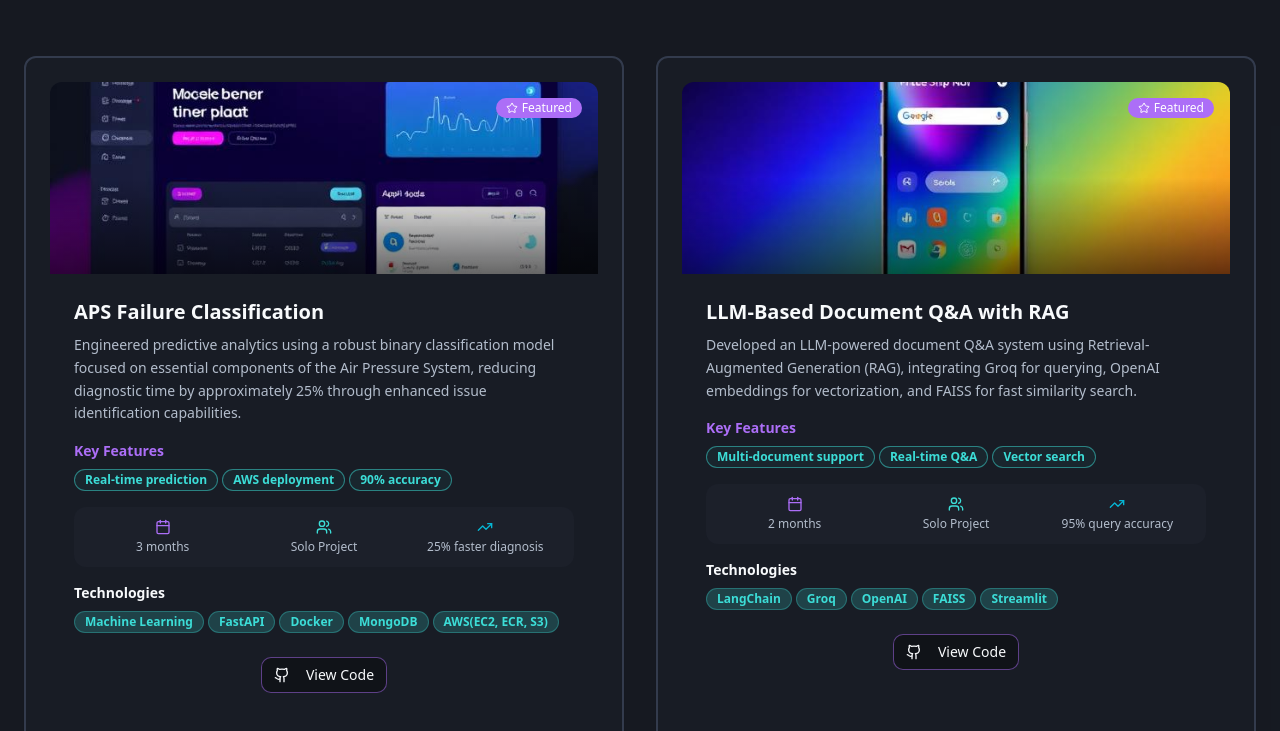
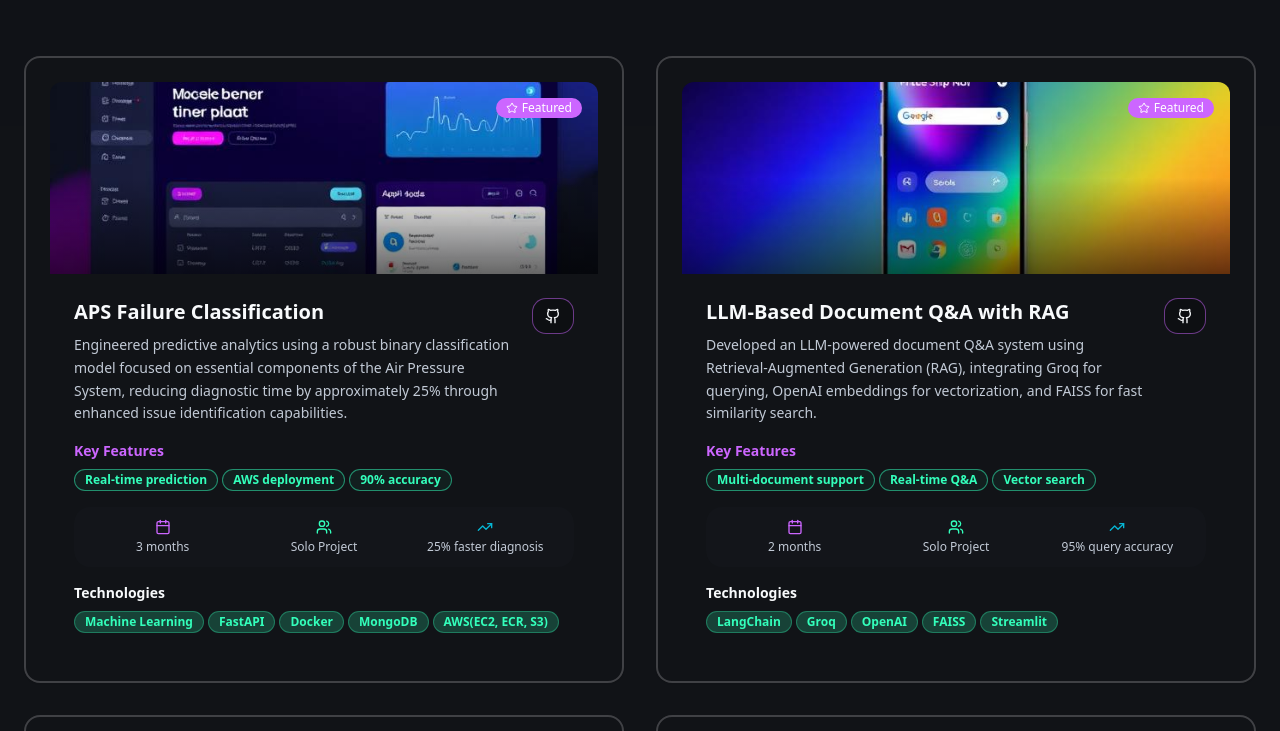
Before and after one commit to tchandrareddy21/tchandrareddy21.github.io, a React (Vite) app: page / in a window 1280 px wide. Shown: the part 2923-3654 px from the top of the page. Built offline with nearby package versions, Linux system fonts and the light colour scheme.

Commit message:
Update page style
Apply liquid glass effect with vibrant colors in dark mode. Move GitHub CTA to after project title.

```diff
--- a/src/components/Portfolio.tsx
+++ b/src/components/Portfolio.tsx
@@ -300,7 +300,8 @@ const Portfolio = () => {
   return (
     <div className="min-h-screen bg-background text-foreground">
       {/* Fixed Navigation */}
-      <nav className="fixed top-0 left-0 right-0 z-50 bg-background/80 backdrop-blur-md border-b border-border">
+      <nav className="fixed top-0 left-0 right-0 z-50 bg-background/60 backdrop-blur-xl border-b border-white/20"
+           style={{ background: 'var(--glass-bg)', backdropFilter: 'var(--glass-blur)' }}>
         <div className="container mx-auto px-6 py-4">
           <div className="flex items-center justify-between">
             <div className="text-2xl font-bold text-primary">
@@ -329,7 +330,7 @@ const Portfolio = () => {
       </nav>
 
       {/* Hero Section */}
-      <section id="home" className="min-h-screen flex items-center justify-center relative overflow-hidden">
+      <section id="home" className="min-h-screen flex items-center justify-center relative overflow-hidden bg-gradient-to-br from-background via-purple-900/10 to-cyan-900/10">
         <div className="absolute inset-0 gradient-hero opacity-50"></div>
         <div className="container mx-auto px-6 py-20 relative z-10">
           <div className="flex flex-col lg:flex-row items-center justify-between gap-12">
@@ -450,7 +451,8 @@ const Portfolio = () => {
           </h2>
           <div className="grid grid-cols-1 md:grid-cols-2 lg:grid-cols-3 gap-8">
             {Object.entries(skills).map(([category, skillList]) => (
-              <Card key={category} className="group relative overflow-hidden border-2 border-transparent hover:border-primary/30 transition-all duration-300 bg-gradient-to-br from-card/80 to-card/60 backdrop-blur-sm">
+              <Card key={category} className="group relative overflow-hidden border-2 border-white/20 hover:border-primary/50 transition-all duration-300 bg-card/60 backdrop-blur-xl"
+                   style={{ background: 'var(--glass-bg)', backdropFilter: 'var(--glass-blur)' }}>
                 <div className="absolute inset-0 bg-gradient-to-br from-primary/5 to-accent/5 opacity-0 group-hover:opacity-100 transition-opacity duration-300"></div>
                 <CardHeader className="relative z-10">
                   <CardTitle className="flex items-center gap-3 text-xl">
@@ -513,9 +515,19 @@ const Portfolio = () => {
                   </div>
                 </div>
                 <CardContent className="p-6 space-y-4">
-                  <div>
-                    <h3 className="text-xl font-bold mb-2 group-hover:text-primary transition-colors">{project.title}</h3>
-                    <p className="text-muted-foreground text-sm leading-relaxed">{project.description}</p>
+                  <div className="flex items-start justify-between gap-4">
+                    <div className="flex-1">
+                      <h3 className="text-xl font-bold mb-2 group-hover:text-primary transition-colors">{project.title}</h3>
+                      <p className="text-muted-foreground text-sm leading-relaxed">{project.description}</p>
+                    </div>
+                    <Button
+                      size="sm"
+                      variant="outline"
+                      onClick={() => openModal(project, 'github')}
+                      className="border-primary/50 hover:bg-primary/10 shrink-0"
+                    >
+                      <Github className="h-3 w-3" />
+                    </Button>
                   </div>
 
                   {/* Key Features */}
@@ -558,18 +570,6 @@ const Portfolio = () => {
                      </div>
                    </div>
 
-                   {/* Action Buttons */}
-                   <div className="flex justify-center pt-2">
-                     <Button
-                       size="sm"
-                       variant="outline"
-                       onClick={() => openModal(project, 'github')}
-                       className="border-primary/50 hover:bg-primary/10"
-                     >
-                       <Github className="mr-2 h-3 w-3" />
-                       View Code
-                     </Button>
-                   </div>
                 </CardContent>
               </Card>
             ))}
--- a/src/index.css
+++ b/src/index.css
@@ -8,56 +8,63 @@ All colors MUST be HSL.
 
 @layer base {
   :root {
-    /* Dark portfolio theme with improved contrast */
-    --background: 222 20% 8%;
+    /* Dark mode with liquid glass and vibrant colors */
+    --background: 220 15% 6%;
     --foreground: 210 40% 98%;
 
-    --card: 222 20% 12%;
+    --card: 220 15% 8%;
     --card-foreground: 210 40% 98%;
 
-    --popover: 222 20% 12%;
+    --popover: 220 15% 8%;
     --popover-foreground: 210 40% 98%;
 
-    --primary: 267 90% 70%;
+    --primary: 280 100% 70%;
     --primary-foreground: 210 40% 98%;
 
-    --secondary: 222 20% 18%;
+    --secondary: 220 15% 12%;
     --secondary-foreground: 210 40% 98%;
 
-    --muted: 222 20% 15%;
-    --muted-foreground: 215 20% 75%;
+    --muted: 220 15% 10%;
+    --muted-foreground: 215 20% 80%;
 
-    --accent: 178 70% 55%;
-    --accent-foreground: 222 20% 8%;
+    --accent: 160 100% 60%;
+    --accent-foreground: 220 15% 6%;
 
-    --destructive: 0 84% 60%;
+    --destructive: 0 100% 65%;
     --destructive-foreground: 210 40% 98%;
 
-    --border: 222 20% 25%;
-    --input: 222 20% 15%;
-    --ring: 267 90% 70%;
+    --border: 220 15% 20%;
+    --input: 220 15% 10%;
+    --ring: 280 100% 70%;
 
-    --radius: 0.75rem;
+    --radius: 1rem;
 
-    /* Portfolio specific colors */
-    --purple-glow: 267 90% 65%;
-    --cyan-glow: 178 70% 50%;
-    --pink-glow: 330 90% 70%;
-    --blue-glow: 220 90% 60%;
-    --green-glow: 142 70% 55%;
+    /* Vibrant portfolio colors */
+    --purple-glow: 280 100% 70%;
+    --cyan-glow: 180 100% 65%;
+    --pink-glow: 340 100% 75%;
+    --blue-glow: 220 100% 70%;
+    --green-glow: 120 100% 65%;
+    --orange-glow: 30 100% 70%;
 
-    /* Gradients */
-    --gradient-primary: linear-gradient(135deg, hsl(267 90% 65%), hsl(330 90% 70%));
-    --gradient-secondary: linear-gradient(135deg, hsl(178 70% 50%), hsl(220 90% 60%));
-    --gradient-accent: linear-gradient(135deg, hsl(142 70% 55%), hsl(178 70% 50%));
-    --gradient-hero: linear-gradient(135deg, hsl(267 90% 65% / 0.1), hsl(330 90% 70% / 0.1), hsl(178 70% 50% / 0.1));
+    /* Vibrant gradients */
+    --gradient-primary: linear-gradient(135deg, hsl(280 100% 70%), hsl(340 100% 75%));
+    --gradient-secondary: linear-gradient(135deg, hsl(180 100% 65%), hsl(220 100% 70%));
+    --gradient-accent: linear-gradient(135deg, hsl(120 100% 65%), hsl(160 100% 60%));
+    --gradient-hero: linear-gradient(135deg, hsl(280 100% 70% / 0.1), hsl(340 100% 75% / 0.1), hsl(180 100% 65% / 0.1));
 
-    /* Glows and shadows */
-    --glow-purple: 0 0 30px hsl(267 90% 65% / 0.5);
-    --glow-cyan: 0 0 30px hsl(178 70% 50% / 0.5);
-    --glow-pink: 0 0 30px hsl(330 90% 70% / 0.5);
-    --shadow-card: 0 10px 30px -10px hsl(267 90% 65% / 0.2);
-    --shadow-hover: 0 20px 50px -10px hsl(267 90% 65% / 0.4);
+    /* Liquid glass effects and vibrant glows */
+    --glow-purple: 0 0 40px hsl(280 100% 70% / 0.6);
+    --glow-cyan: 0 0 40px hsl(180 100% 65% / 0.6);
+    --glow-pink: 0 0 40px hsl(340 100% 75% / 0.6);
+    --glow-green: 0 0 40px hsl(120 100% 65% / 0.6);
+    --shadow-card: 0 15px 35px -10px hsl(280 100% 70% / 0.3);
+    --shadow-hover: 0 25px 60px -10px hsl(280 100% 70% / 0.5);
+
+    /* Glass morphism */
+    --glass-bg: hsl(220 15% 8% / 0.8);
+    --glass-border: hsl(210 40% 98% / 0.2);
+    --glass-blur: blur(20px);
 
     /* Animation durations */
     --transition-fast: 0.2s;
@@ -266,11 +273,17 @@ All colors MUST be HSL.
   }
 
   .skill-card {
-    @apply bg-card border border-border rounded-lg p-4 transition-all duration-300 hover:border-primary/50 hover:shadow-card hover:scale-105;
+    @apply bg-card/60 backdrop-blur-xl border border-white/20 rounded-2xl p-4 transition-all duration-300 hover:border-primary/50 hover:shadow-card hover:scale-105;
+    background: var(--glass-bg);
+    border: 1px solid var(--glass-border);
+    backdrop-filter: var(--glass-blur);
   }
 
   .project-card {
-    @apply bg-card border border-border rounded-xl p-6 transition-all duration-300 hover:border-primary/50 hover-lift;
+    @apply bg-card/60 backdrop-blur-xl border border-white/20 rounded-2xl p-6 transition-all duration-300 hover:border-primary/50 hover-lift;
+    background: var(--glass-bg);
+    border: 1px solid var(--glass-border);
+    backdrop-filter: var(--glass-blur);
   }
 
   .nav-link {
```
